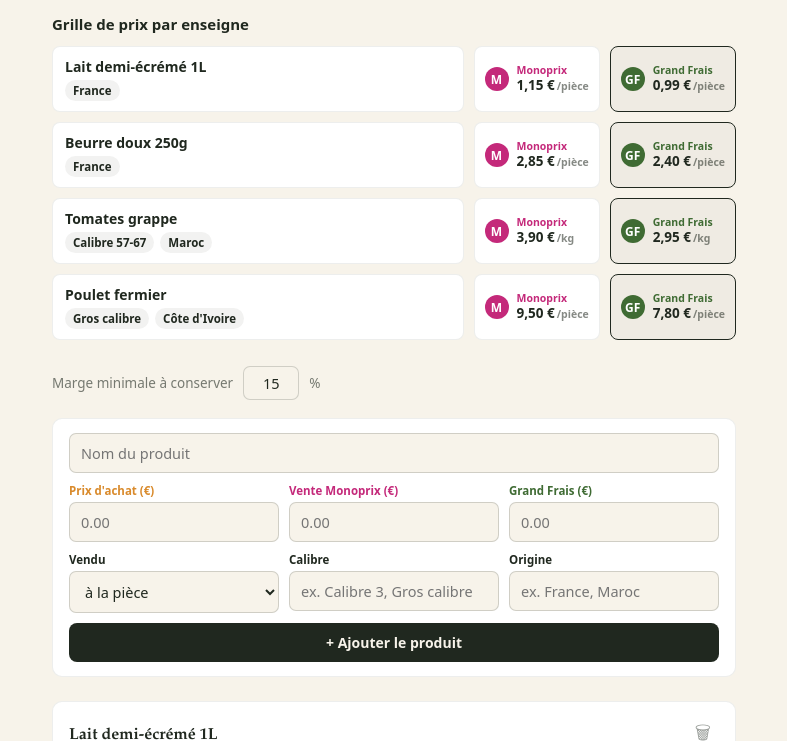
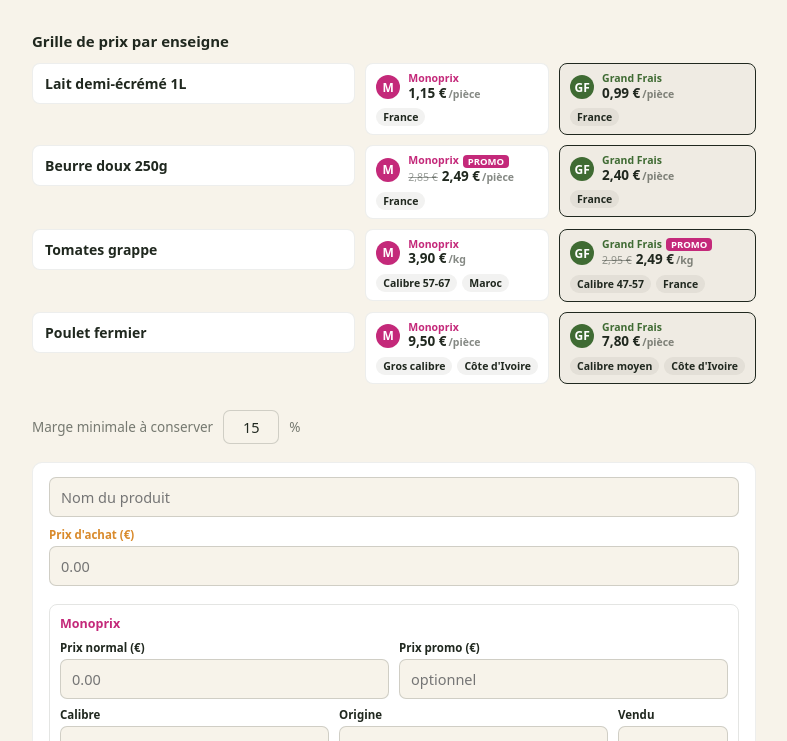
Before and after one commit to golijean40-svg/comparateur-prix, a plain HTML site: page index.html in a window 1280 px wide. Shown: the part 141-882 px from the top of the page, without its empty margins (246-1033 px from the left). Drawn offline with Linux system fonts and the light colour scheme.

Commit message:
Update index.html

```diff
--- a/index.html
+++ b/index.html
@@ -18,6 +18,7 @@
     --gf: #3F6B33;
     --tag: #D98A2B;
     --warn: #B23A2B;
+    --promo: #C4297A;
   }
   * { box-sizing: border-box; }
   body {
@@ -28,7 +29,7 @@
     -webkit-tap-highlight-color: transparent;
   }
   .sans { font-family: system-ui, sans-serif; }
-  .wrap { max-width: 720px; margin: 0 auto; padding: 24px 18px 70px; }
+  .wrap { max-width: 760px; margin: 0 auto; padding: 24px 18px 70px; }
   h1 { font-size: 28px; margin: 4px 0 0; font-weight: 600; }
   h1 .m { color: var(--mono); }
   h1 .g { color: var(--gf); }
@@ -39,27 +40,32 @@
   .btn { display: flex; align-items: center; justify-content: center; gap: 6px; padding: 10px 14px; border-radius: 8px; border: none; font-size: 14px; font-weight: 600; cursor: pointer; font-family: system-ui, sans-serif; }
   .btn-dark { background: var(--ink); color: var(--paper); width: 100%; }
   .btn-outline { background: #fff; border: 1px solid rgba(32,40,31,.2); color: var(--ink); }
-  input[type=text], input[type=number], input.price {
+  input[type=text], input.price, select {
     width: 100%; padding: 9px 11px; border-radius: 7px; border: 1px solid rgba(32,40,31,.18);
     font-size: 14.5px; font-family: system-ui, sans-serif; background: var(--paper); color: var(--ink);
   }
   label.small { display: block; font-size: 11.5px; font-weight: 600; margin-bottom: 4px; }
-  .field { flex: 1; }
-  .grid-prices { display: grid; grid-template-columns: 1fr auto auto; row-gap: 10px; column-gap: 10px; font-family: system-ui, sans-serif; }
-  .name-cell { display: flex; align-items: center; font-size: 14px; font-weight: 600; background: #fff; border: 1px solid rgba(32,40,31,.08); border-radius: 8px; padding: 10px 12px; }
-  .badge { display: flex; align-items: center; gap: 8px; padding: 8px 10px; border-radius: 8px; border: 1px solid rgba(32,40,31,.08); min-width: 108px; background: #fff; }
+  .field { flex: 1; min-width: 0; }
+  .store-block { border: 1px solid rgba(32,40,31,.12); border-radius: 8px; padding: 10px; margin-top: 8px; }
+  .store-block .store-title { font-size: 12.5px; font-weight: 700; margin-bottom: 8px; font-family: system-ui, sans-serif; }
+  .grid-prices { display: grid; grid-template-columns: 1fr auto auto; row-gap: 10px; column-gap: 10px; font-family: system-ui, sans-serif; align-items: start; }
+  .name-cell { display: flex; flex-direction: column; align-items: flex-start; gap: 4px; font-size: 14px; font-weight: 600; background: #fff; border: 1px solid rgba(32,40,31,.08); border-radius: 8px; padding: 10px 12px; }
+  .badge { display: flex; flex-direction: column; gap: 6px; padding: 8px 10px; border-radius: 8px; border: 1px solid rgba(32,40,31,.08); min-width: 128px; background: #fff; }
   .badge.win { background: rgba(0,0,0,.03); }
+  .badge-top { display: flex; align-items: center; gap: 8px; }
   .badge .dot { width: 24px; height: 24px; border-radius: 50%; flex-shrink: 0; display:flex; align-items:center; justify-content:center; color:#fff; font-size:12px; font-weight:700; }
   .badge .lbl { font-size: 10.5px; font-weight: 600; line-height: 1.2; }
   .badge .val { font-size: 13.5px; font-weight: 700; line-height: 1.3; }
+  .badge .old-price { font-size: 10.5px; text-decoration: line-through; color: rgba(32,40,31,.45); font-weight: 500; margin-right: 4px; }
+  .promo-flag { display: inline-block; font-size: 9.5px; font-weight: 700; color: #fff; background: var(--promo); border-radius: 4px; padding: 1px 5px; margin-left: 4px; vertical-align: middle; }
   .prod-card { display: flex; flex-direction: column; gap: 10px; margin-bottom: 10px; }
   .prod-top { display: flex; justify-content: space-between; align-items: center; }
   .del { border: none; background: transparent; color: rgba(32,40,31,.45); font-size: 18px; cursor: pointer; padding: 4px 8px; }
   .pill { text-align: center; }
   .pill .lbl { font-size: 11px; font-weight: 600; }
   .pill .val { font-size: 14px; font-weight: 700; }
-  .meta-tags { display: flex; flex-wrap: wrap; gap: 6px; }
-  .meta-tag { font-size: 11.5px; font-weight: 600; padding: 3px 8px; border-radius: 12px; background: rgba(32,40,31,.06); color: var(--ink); }
+  .meta-tags { display: flex; flex-wrap: wrap; gap: 5px; }
+  .meta-tag { font-size: 10.5px; font-weight: 600; padding: 2px 7px; border-radius: 10px; background: rgba(32,40,31,.06); color: var(--ink); }
   .unit-suffix { font-size: 10.5px; font-weight: 600; color: rgba(32,40,31,.55); margin-left: 2px; }
   .analysis { margin-top: 4px; padding-top: 10px; border-top: 1px dashed rgba(32,40,31,.15); font-family: system-ui, sans-serif; font-size: 12.5px; }
   .analysis .title { font-weight: 700; font-size: 13px; margin-bottom: 4px; }
@@ -82,14 +88,26 @@
 <div class="wrap" id="root"></div>
 
 <script>
-const STORAGE_KEY = "cp_products_v1";
+const STORAGE_KEY = "cp_products_v2";
 const MARGIN_KEY = "cp_min_margin_v1";
 
+function defaultStore(prix, promo, calibre, origine, unit) {
+  return { prix, promo: promo || "", calibre: calibre || "", origine: origine || "", unit: unit || "piece" };
+}
+
 let products = JSON.parse(localStorage.getItem(STORAGE_KEY) || "null") || [
-  { id: 1, name: "Lait demi-écrémé 1L", achat: "0.72", monoprix: "1.15", grandfrais: "0.99", unit: "piece", calibre: "", origine: "France" },
-  { id: 2, name: "Beurre doux 250g", achat: "1.95", monoprix: "2.85", grandfrais: "2.40", unit: "piece", calibre: "", origine: "France" },
-  { id: 3, name: "Tomates grappe", achat: "2.10", monoprix: "3.90", grandfrais: "2.95", unit: "kg", calibre: "Calibre 57-67", origine: "Maroc" },
-  { id: 4, name: "Poulet fermier", achat: "6.60", monoprix: "9.50", grandfrais: "7.80", unit: "piece", calibre: "Gros calibre", origine: "Côte d'Ivoire" },
+  { id: 1, name: "Lait demi-écrémé 1L", achat: "0.72",
+    monoprix: defaultStore("1.15", "", "", "France", "piece"),
+    grandfrais: defaultStore("0.99", "", "", "France", "piece") },
+  { id: 2, name: "Beurre doux 250g", achat: "1.95",
+    monoprix: defaultStore("2.85", "2.49", "", "France", "piece"),
+    grandfrais: defaultStore("2.40", "", "", "France", "piece") },
+  { id: 3, name: "Tomates grappe", achat: "2.10",
+    monoprix: defaultStore("3.90", "", "Calibre 57-67", "Maroc", "kg"),
+    grandfrais: defaultStore("2.95", "2.49", "Calibre 47-57", "France", "kg") },
+  { id: 4, name: "Poulet fermier", achat: "6.60",
+    monoprix: defaultStore("9.50", "", "Gros calibre", "Côte d'Ivoire", "piece"),
+    grandfrais: defaultStore("7.80", "", "Calibre moyen", "Côte d'Ivoire", "piece") },
 ];
 let minMargin = localStorage.getItem(MARGIN_KEY) || "15";
 let printMode = "full";
@@ -107,24 +125,36 @@
   const n = num(v);
   return n === null ? "—" : n.toFixed(2).replace(".", ",") + " €";
 }
+function pct(v) {
+  return v.toFixed(1).replace(".", ",") + " %";
+}
 function unitLabel(unit) {
   return unit === "kg" ? "/kg" : "/pièce";
 }
-function pct(v) {
-  return v.toFixed(1).replace(".", ",") + " %";
+// Prix réellement appliqué : le prix promo s'il est renseigné et valide, sinon le prix normal.
+function effectivePrice(store) {
+  const promo = num(store.promo);
+  if (promo !== null && promo > 0) return promo;
+  return num(store.prix);
+}
+function isOnPromo(store) {
+  const promo = num(store.promo);
+  return promo !== null && promo > 0;
 }
 
 function computeAnalysis(p, minMarginPct) {
-  const achat = num(p.achat), vente = num(p.monoprix), gf = num(p.grandfrais);
-  if (achat === null || vente === null || achat <= 0 || vente <= 0) return null;
-  const margeActuelle = ((vente - achat) / vente) * 100;
+  const achat = num(p.achat);
+  const venteEff = effectivePrice(p.monoprix);
+  const gfEff = effectivePrice(p.grandfrais);
+  if (achat === null || venteEff === null || achat <= 0 || venteEff <= 0) return null;
+  const margeActuelle = ((venteEff - achat) / venteEff) * 100;
   const prixPlancher = achat / (1 - minMarginPct / 100);
   let ecartVsGF = null, prixConseille = null, margeConseillee = null, atteignable = null;
-  if (gf !== null && gf > 0) {
-    ecartVsGF = ((vente - gf) / vente) * 100;
-    if (prixPlancher <= gf) {
-      prixConseille = gf;
-      margeConseillee = ((gf - achat) / gf) * 100;
+  if (gfEff !== null && gfEff > 0) {
+    ecartVsGF = ((venteEff - gfEff) / venteEff) * 100;
+    if (prixPlancher <= gfEff) {
+      prixConseille = gfEff;
+      margeConseillee = ((gfEff - achat) / gfEff) * 100;
       atteignable = true;
     } else {
       prixConseille = prixPlancher;
@@ -132,7 +162,7 @@
       atteignable = false;
     }
   }
-  return { achat, vente, gf, margeActuelle, prixPlancher, ecartVsGF, prixConseille, margeConseillee, atteignable };
+  return { achat, venteEff, gfEff, margeActuelle, prixPlancher, ecartVsGF, prixConseille, margeConseillee, atteignable };
 }
 
 const LEVERS = [
@@ -155,23 +185,25 @@
   render();
 }
 
+function val(id) { const el = document.getElementById(id); return el ? el.value : ""; }
+
 function addProduct() {
-  const name = document.getElementById("f-name").value.trim();
-  const achat = document.getElementById("f-achat").value;
-  const mp = document.getElementById("f-mp").value;
-  const gf = document.getElementById("f-gf").value;
-  const unit = document.getElementById("f-unit").value;
-  const calibre = document.getElementById("f-calibre").value.trim();
-  const origine = document.getElementById("f-origine").value.trim();
-  if (!name || !achat || !mp || !gf) return;
-  products.push({ id: Date.now(), name, achat, monoprix: mp, grandfrais: gf, unit, calibre, origine });
+  const name = val("f-name").trim();
+  const achat = val("f-achat");
+  const mpPrix = val("f-mp-prix");
+  const gfPrix = val("f-gf-prix");
+  if (!name || !achat || !mpPrix || !gfPrix) return;
+
+  products.push({
+    id: Date.now(),
+    name,
+    achat,
+    monoprix: defaultStore(mpPrix, val("f-mp-promo"), val("f-mp-calibre").trim(), val("f-mp-origine").trim(), val("f-mp-unit")),
+    grandfrais: defaultStore(gfPrix, val("f-gf-promo"), val("f-gf-calibre").trim(), val("f-gf-origine").trim(), val("f-gf-unit")),
+  });
   save();
-  document.getElementById("f-name").value = "";
-  document.getElementById("f-achat").value = "";
-  document.getElementById("f-mp").value = "";
-  document.getElementById("f-gf").value = "";
-  document.getElementById("f-calibre").value = "";
-  document.getElementById("f-origine").value = "";
+  ["f-name","f-achat","f-mp-prix","f-mp-promo","f-mp-calibre","f-mp-origine","f-gf-prix","f-gf-promo","f-gf-calibre","f-gf-origine"]
+    .forEach(id => { const el = document.getElementById(id); if (el) el.value = ""; });
   render();
 }
 
@@ -181,14 +213,47 @@
   render();
 }
 
-function badgeHtml(brand, price, highlight, unit) {
+function storeTagsHtml(store) {
+  const tags = [store.calibre, store.origine].filter(Boolean).map(t => `<span class="meta-tag">${t}</span>`);
+  return tags.length ? `<div class="meta-tags">${tags.join("")}</div>` : "";
+}
+
+function badgeHtml(brand, store, highlight) {
   const isMono = brand === "monoprix";
   const color = isMono ? "var(--mono)" : "var(--gf)";
   const label = isMono ? "Monoprix" : "Grand Frais";
   const initial = isMono ? "M" : "GF";
+  const onPromo = isOnPromo(store);
+  const priceHtml = onPromo
+    ? `<span class="old-price">${euro(store.prix)}</span>${euro(store.promo)}`
+    : euro(store.prix);
   return `<div class="badge ${highlight ? "win" : ""}" style="${highlight ? `border-color:${color}55;` : ""}">
-    <div class="dot" style="background:${color};">${initial}</div>
-    <div><div class="lbl" style="color:${color}">${label}</div><div class="val">${price}<span class="unit-suffix">${unitLabel(unit)}</span></div></div>
+    <div class="badge-top">
+      <div class="dot" style="background:${color};">${initial}</div>
+      <div><div class="lbl" style="color:${color}">${label}${onPromo ? `<span class="promo-flag">PROMO</span>` : ""}</div><div class="val">${priceHtml}<span class="unit-suffix">${unitLabel(store.unit)}</span></div></div>
+    </div>
+    ${storeTagsHtml(store)}
+  </div>`;
+}
+
+function storeFormBlock(prefix, storeLabel, color) {
+  return `<div class="store-block">
+    <div class="store-title sans" style="color:${color};">${storeLabel}</div>
+    <div class="row">
+      <div class="field"><label class="small sans">Prix normal (€)</label><input type="text" id="${prefix}-prix" placeholder="0.00" inputmode="decimal" /></div>
+      <div class="field"><label class="small sans">Prix promo (€)</label><input type="text" id="${prefix}-promo" placeholder="optionnel" inputmode="decimal" /></div>
+    </div>
+    <div class="row" style="margin-top:8px;">
+      <div class="field"><label class="small sans">Calibre</label><input type="text" id="${prefix}-calibre" placeholder="ex. Calibre 3" /></div>
+      <div class="field"><label class="small sans">Origine</label><input type="text" id="${prefix}-origine" placeholder="ex. France" /></div>
+      <div class="field" style="flex:0 0 110px;">
+        <label class="small sans">Vendu</label>
+        <select id="${prefix}-unit">
+          <option value="piece">pièce</option>
+          <option value="kg">kg</option>
+        </select>
+      </div>
+    </div>
   </div>`;
 }
 
@@ -207,7 +272,7 @@
     <div>
       <div class="eyebrow sans">Comparateur & prix compétitif</div>
       <h1><span class="m">Monoprix</span> vs <span class="g">Grand Frais</span></h1>
-      <p class="sub hide-in-prices-only">Renseigne le prix d'achat, le prix de vente Monoprix et le prix Grand Frais. L'appli calcule ta marge et le prix le plus bas pour être compétitif.</p>
+      <p class="sub hide-in-prices-only">Renseigne le prix, la promo éventuelle, le calibre, l'origine et l'unité de vente pour chaque enseigne. L'appli calcule ta marge et le prix compétitif en tenant compte des promos actives.</p>
     </div>
     <div class="export-col no-print">
       <button class="btn btn-outline" onclick="exportPdf('full')">📄 PDF complet</button>
@@ -222,13 +287,9 @@
   }
   analyses.forEach(p => {
     const cheaper = p.a && p.a.ecartVsGF !== null ? (p.a.ecartVsGF > 0 ? "grandfrais" : p.a.ecartVsGF < 0 ? "monoprix" : "egal") : null;
-    const tags = [p.calibre, p.origine].filter(Boolean).map(t => `<span class="meta-tag">${t}</span>`).join("");
-    html += `<div class="name-cell" style="flex-direction:column;align-items:flex-start;gap:4px;">
-      <div>${p.name}</div>
-      ${tags ? `<div class="meta-tags">${tags}</div>` : ""}
-    </div>`;
-    html += badgeHtml("monoprix", euro(p.monoprix), cheaper === "monoprix", p.unit);
-    html += badgeHtml("grandfrais", euro(p.grandfrais), cheaper === "grandfrais", p.unit);
+    html += `<div class="name-cell"><div>${p.name}</div></div>`;
+    html += badgeHtml("monoprix", p.monoprix, cheaper === "monoprix");
+    html += badgeHtml("grandfrais", p.grandfrais, cheaper === "grandfrais");
   });
   html += `</div>`;
 
@@ -241,22 +302,9 @@
   html += `<div class="card no-print" style="margin-bottom:24px;">
     <div class="row" style="flex-direction:column;gap:10px;">
       <input type="text" id="f-name" placeholder="Nom du produit" />
-      <div class="row">
-        <div class="field"><label class="small sans" style="color:var(--tag);">Prix d'achat (€)</label><input type="text" id="f-achat" placeholder="0.00" inputmode="decimal" /></div>
-        <div class="field"><label class="small sans" style="color:var(--mono);">Vente Monoprix (€)</label><input type="text" id="f-mp" placeholder="0.00" inputmode="decimal" /></div>
-        <div class="field"><label class="small sans" style="color:var(--gf);">Grand Frais (€)</label><input type="text" id="f-gf" placeholder="0.00" inputmode="decimal" /></div>
-      </div>
-      <div class="row">
-        <div class="field">
-          <label class="small sans">Vendu</label>
-          <select id="f-unit" style="width:100%;padding:9px 11px;border-radius:7px;border:1px solid rgba(32,40,31,.18);font-size:14.5px;font-family:system-ui,sans-serif;background:var(--paper);color:var(--ink);">
-            <option value="piece">à la pièce</option>
-            <option value="kg">au kg</option>
-          </select>
-        </div>
-        <div class="field"><label class="small sans">Calibre</label><input type="text" id="f-calibre" placeholder="ex. Calibre 3, Gros calibre" /></div>
-        <div class="field"><label class="small sans">Origine</label><input type="text" id="f-origine" placeholder="ex. France, Maroc" /></div>
-      </div>
+      <div class="field"><label class="small sans" style="color:var(--tag);">Prix d'achat (€)</label><input type="text" id="f-achat" placeholder="0.00" inputmode="decimal" /></div>
+      ${storeFormBlock("f-mp", "Monoprix", "var(--mono)")}
+      ${storeFormBlock("f-gf", "Grand Frais", "var(--gf)")}
       <button class="btn btn-dark" onclick="addProduct()">+ Ajouter le produit</button>
     </div>
   </div>`;
@@ -269,19 +317,29 @@
         <div style="font-size:16px;font-weight:600;">${p.name}</div>
         <button class="del no-print" onclick="removeProduct(${p.id})">🗑</button>
       </div>
-      ${(p.calibre || p.origine) ? `<div class="meta-tags">${[p.calibre, p.origine].filter(Boolean).map(t => `<span class="meta-tag">${t}</span>`).join("")}</div>` : ""}
-      <div class="row sans" style="flex-wrap:wrap;align-items:center;gap:14px;">
-        <div class="pill"><div class="lbl" style="color:var(--tag);">Achat</div><div class="val">${euro(p.achat)}<span class="unit-suffix">${unitLabel(p.unit)}</span></div></div>
-        <div class="pill"><div class="lbl" style="color:var(--mono);">Vente Monoprix</div><div class="val">${euro(p.monoprix)}<span class="unit-suffix">${unitLabel(p.unit)}</span></div></div>
-        <div class="pill"><div class="lbl" style="color:var(--gf);">Grand Frais</div><div class="val">${euro(p.grandfrais)}<span class="unit-suffix">${unitLabel(p.unit)}</span></div></div>
-        ${a ? `<div style="margin-left:auto;font-size:13px;color:rgba(32,40,31,.6);">Marge actuelle : <b style="color:var(--ink);">${pct(a.margeActuelle)}</b></div>` : ""}
+      <div class="row sans" style="flex-wrap:wrap;gap:16px;">
+        <div>
+          <div class="lbl sans" style="font-size:11px;font-weight:700;color:var(--mono);margin-bottom:4px;">Monoprix</div>
+          <div class="val" style="font-size:14px;font-weight:700;">${isOnPromo(p.monoprix) ? `<span class="old-price">${euro(p.monoprix.prix)}</span>${euro(p.monoprix.promo)}` : euro(p.monoprix.prix)}<span class="unit-suffix">${unitLabel(p.monoprix.unit)}</span></div>
+          ${storeTagsHtml(p.monoprix)}
+        </div>
+        <div>
+          <div class="lbl sans" style="font-size:11px;font-weight:700;color:var(--gf);margin-bottom:4px;">Grand Frais</div>
+          <div class="val" style="font-size:14px;font-weight:700;">${isOnPromo(p.grandfrais) ? `<span class="old-price">${euro(p.grandfrais.prix)}</span>${euro(p.grandfrais.promo)}` : euro(p.grandfrais.prix)}<span class="unit-suffix">${unitLabel(p.grandfrais.unit)}</span></div>
+          ${storeTagsHtml(p.grandfrais)}
+        </div>
+        <div>
+          <div class="lbl sans" style="font-size:11px;font-weight:700;color:var(--tag);margin-bottom:4px;">Achat</div>
+          <div class="val" style="font-size:14px;font-weight:700;">${euro(p.achat)}</div>
+        </div>
+        ${a ? `<div style="margin-left:auto;font-size:13px;color:rgba(32,40,31,.6);align-self:center;">Marge actuelle : <b style="color:var(--ink);">${pct(a.margeActuelle)}</b></div>` : ""}
       </div>
       ${a && a.ecartVsGF !== null ? `
       <div class="analysis">
-        <div class="title" style="color:${a.atteignable ? "var(--gf)" : "var(--warn)"};">🎯 Prix conseillé pour être compétitif : ${euro(a.prixConseille)}</div>
+        <div class="title" style="color:${a.atteignable ? "var(--gf)" : "var(--warn)"};">🎯 Prix conseillé pour être compétitif : ${euro(a.prixConseille)}${unitLabel(p.monoprix.unit)}</div>
         <div class="note">${a.atteignable
-          ? `Tu peux t'aligner sur Grand Frais et garder une marge de ${pct(a.margeConseillee)}.`
-          : `Impossible d'égaler Grand Frais (${euro(a.gf)}) sans passer sous ${minMarginNum}% de marge. À ${euro(a.prixConseille)}, il reste ${pct(((a.prixConseille - a.gf) / a.prixConseille) * 100)} plus cher.`}</div>
+          ? `Tu peux t'aligner sur Grand Frais (prix réellement appliqué, promo comprise) et garder une marge de ${pct(a.margeConseillee)}.`
+          : `Impossible d'égaler Grand Frais (${euro(a.gfEff)}${unitLabel(p.grandfrais.unit)}, promo comprise) sans passer sous ${minMarginNum}% de marge. À ${euro(a.prixConseille)}, il reste ${pct(((a.prixConseille - a.gfEff) / a.prixConseille) * 100)} plus cher.`}</div>
       </div>` : ""}
     </div>`;
   });
@@ -290,9 +348,9 @@
   if (priorityProducts.length > 0) {
     html += `<div class="card hide-in-prices-only" style="margin-top:6px;">
       <div class="section-title">Plan d'action rayon</div>
-      <div class="sans note" style="margin-bottom:10px;">Produits à traiter en priorité :</div>`;
+      <div class="sans note" style="margin-bottom:10px;">Produits à traiter en priorité (écart après promos) :</div>`;
     priorityProducts.forEach(p => {
-      html += `<div class="action-item"><span>${p.name}</span><span style="color:${p.a.atteignable ? "var(--gf)" : "var(--warn)"};font-weight:700;">Objectif : ${euro(p.a.prixConseille)}${unitLabel(p.unit)}${p.a.atteignable ? "" : " (marge min.)"}</span></div>`;
+      html += `<div class="action-item"><span>${p.name}</span><span style="color:${p.a.atteignable ? "var(--gf)" : "var(--warn)"};font-weight:700;">Objectif : ${euro(p.a.prixConseille)}${unitLabel(p.monoprix.unit)}${p.a.atteignable ? "" : " (marge min.)"}</span></div>`;
     });
     if (unreachableCount > 0) {
       html += `<div class="sans" style="font-size:12.5px;color:var(--warn);background:rgba(178,58,43,.08);border-radius:6px;padding:8px 10px;margin:10px 0;">${unreachableCount} produit(s) ne peuvent pas atteindre le prix Grand Frais sans passer sous la marge minimale — le levier est de renégocier le prix d'achat.</div>`;
```
